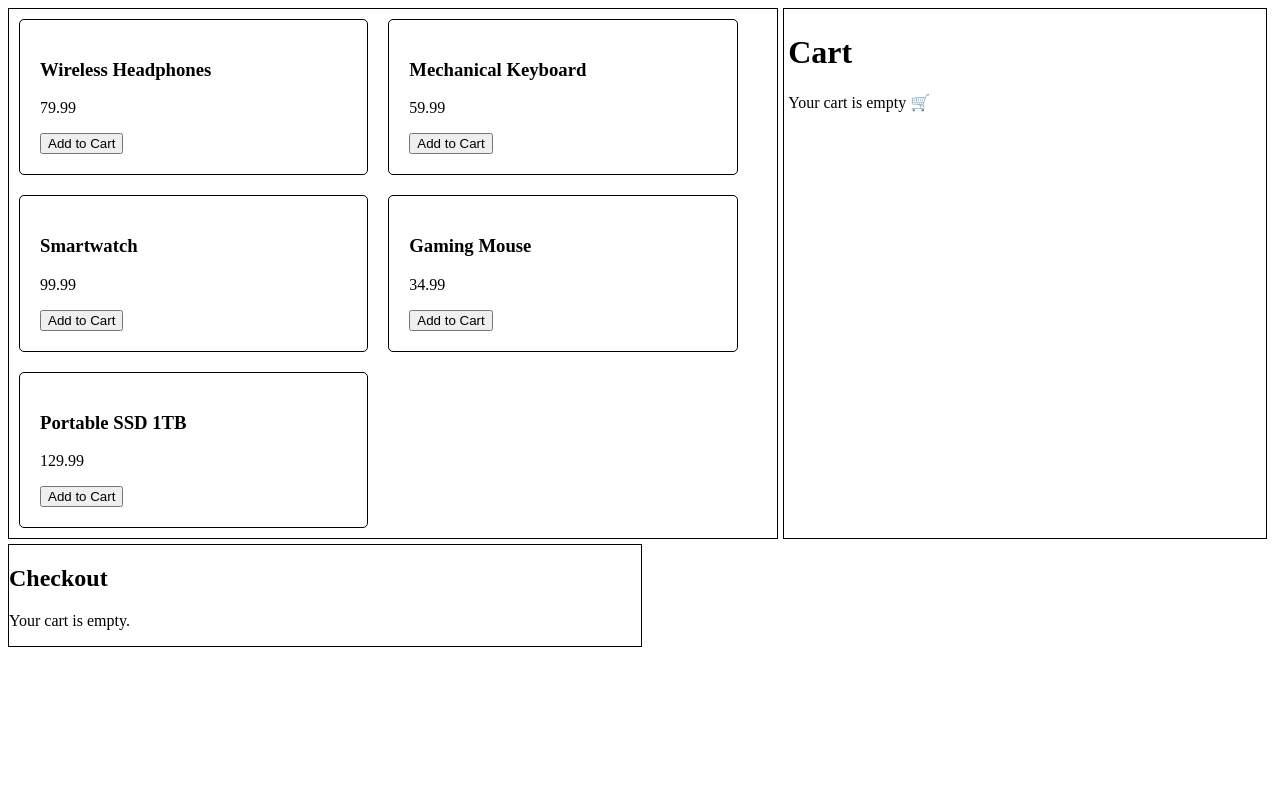
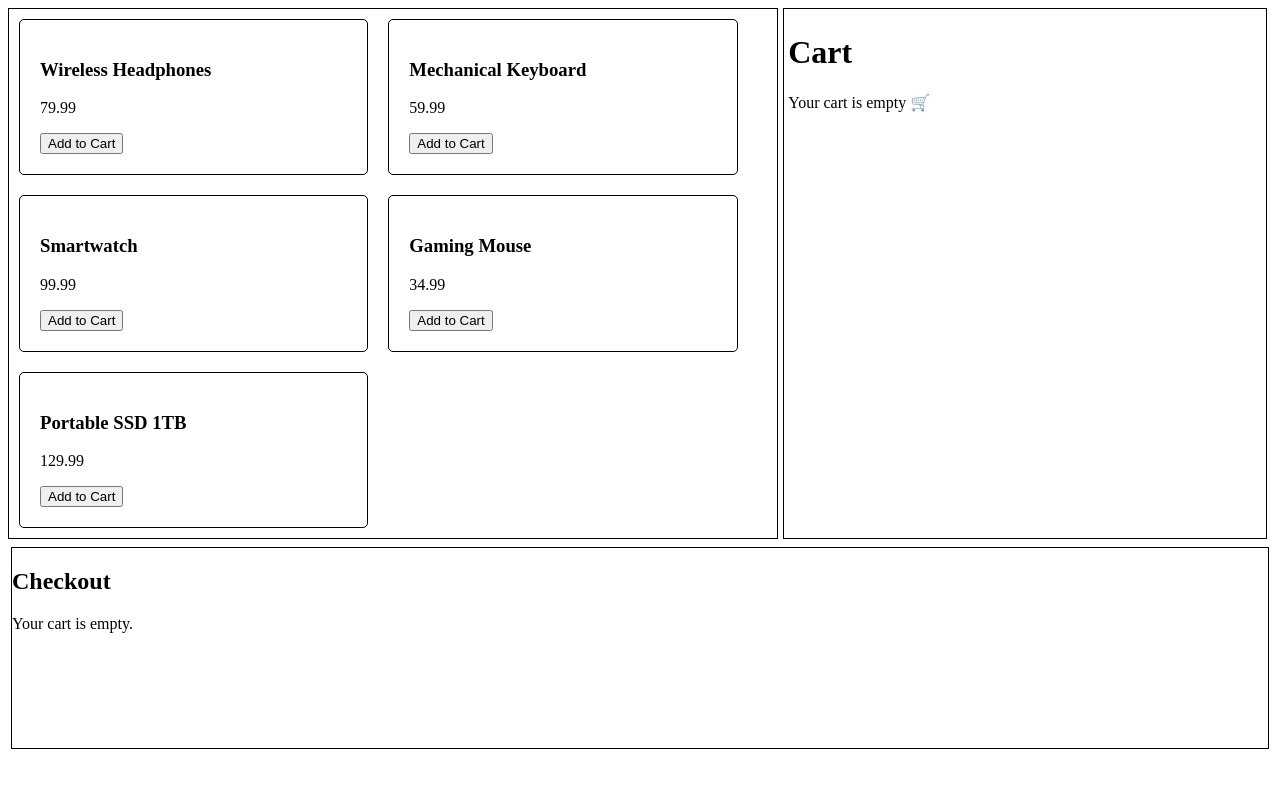
Before and after one commit to sarthakghimire/cart-redux, a React (Vite) app: page / in a window 1280 px wide. Shown: the top 788 px of the page. Built offline with nearby package versions, Linux system fonts and the light colour scheme.

Commit message:
smol changes

```diff
--- a/src/pages/Checkout.jsx
+++ b/src/pages/Checkout.jsx
@@ -12,7 +12,7 @@ const Checkout = () => {
   );
 
   return (
-    <div style={{ border: "1px solid", width: "50%" }}>
+    <div style={{ border: "1px solid", height: "200px", margin: "3px" }}>
       <h2>Checkout</h2>
 
       {cartItems.length === 0 ? (
```
